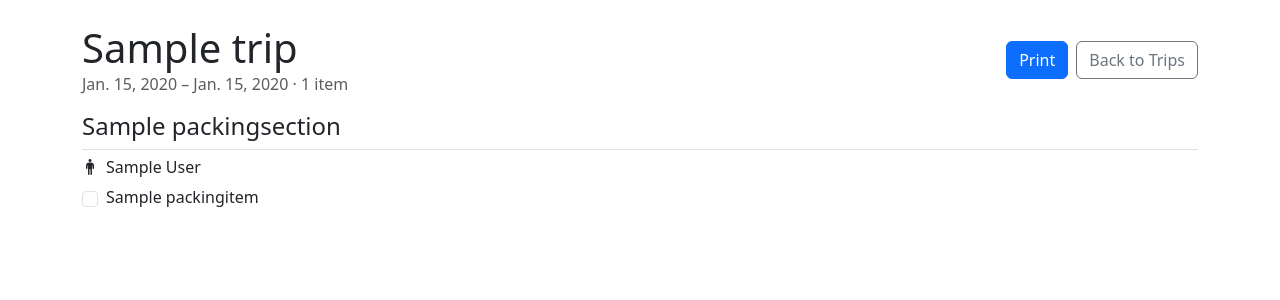
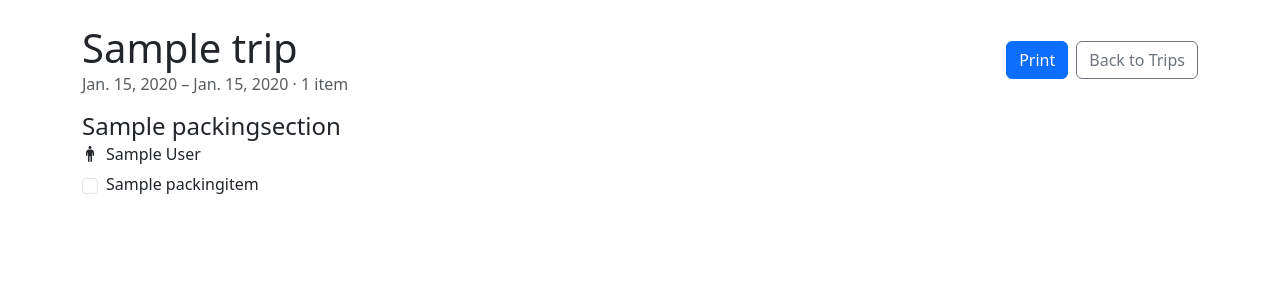
Before and after one commit to freekgorrissen/packinglist, a Django app: page /trips/1/packing-list/ in a window 1280 px wide. Shown: the part 56-356 px from the top of the page. Run offline with Django 5.2, Linux system fonts and the light colour scheme; a user stored in the database is signed in; tables that the repository leaves empty hold one stand-in row (values such as "Sample post").

Commit message:
Decrease padding on packing list, fit more on printed page

```diff
--- a/templates/trips/packing_list.html
+++ b/templates/trips/packing_list.html
@@ -21,19 +21,21 @@
 
 {% if display_sections %}
     {% for section_display in display_sections %}
-    <section class="packing-section mb-4">
-        <h2 class="h4 border-bottom pb-2">{{ section_display.section.name }}</h2>
+    <section class="packing-section mb-2">
+        <h2 class="h4 pb-0 mb-1">{{ section_display.section.name }}</h2>
 
         <div class="row g-3 packing-column-row">
             {% for column in section_display.columns %}
             <div class="col packing-column">
                 <div class="packing-column-card h-100">
+                    {% if not single_traveller %}
                     <h3 class="h6 column-header mb-2 d-flex align-items-center gap-2">
                         {% if column.member_icon %}
                             {% member_icon column.member_icon %}
                         {% endif %}
                         <span>{{ column.label }}</span>
                     </h3>
+                    {% endif %}
                     <ul class="list-unstyled packing-items mb-0">
                         {% for entry in column.entries %}
                         <li class="packing-item">
```
